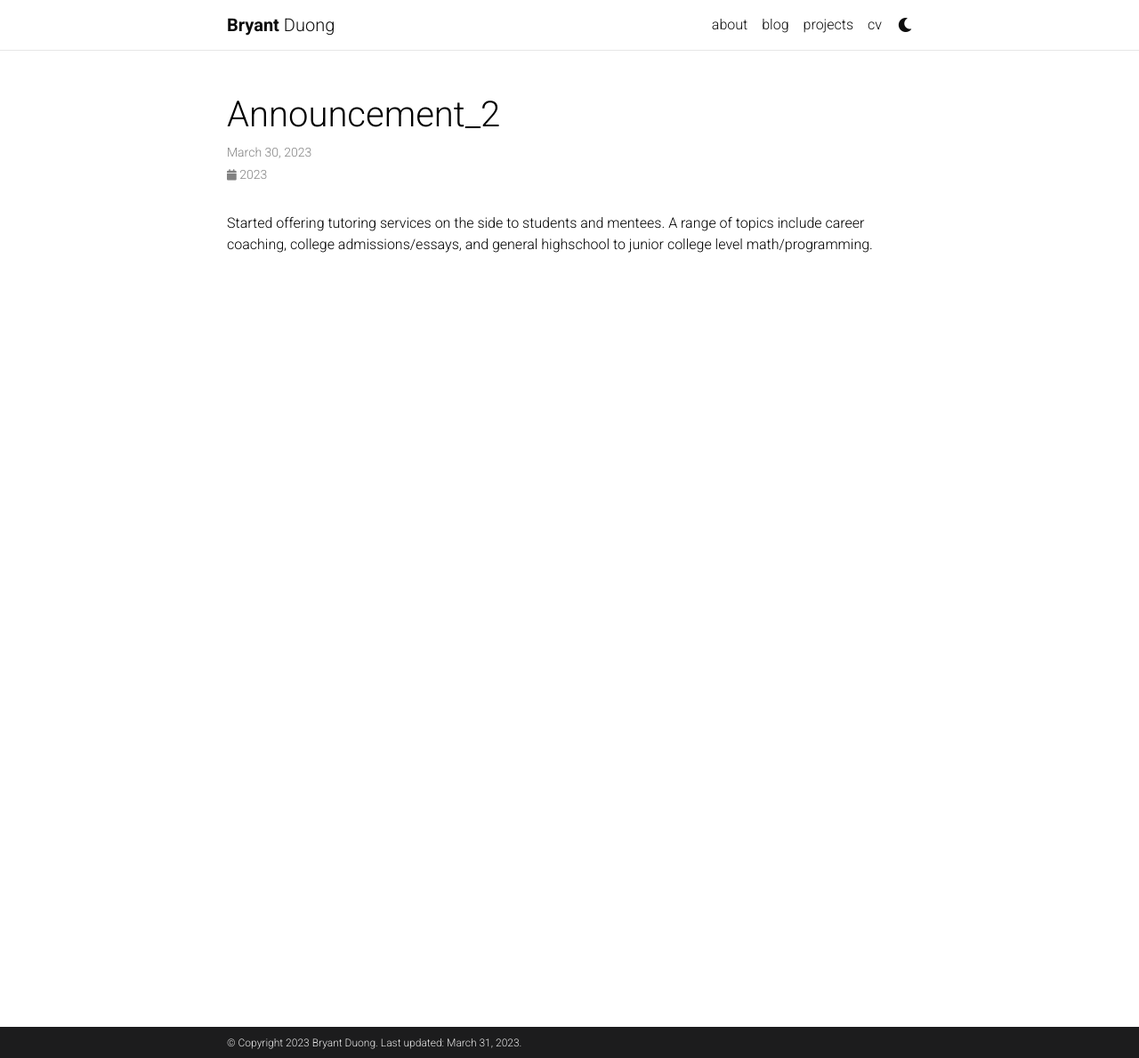
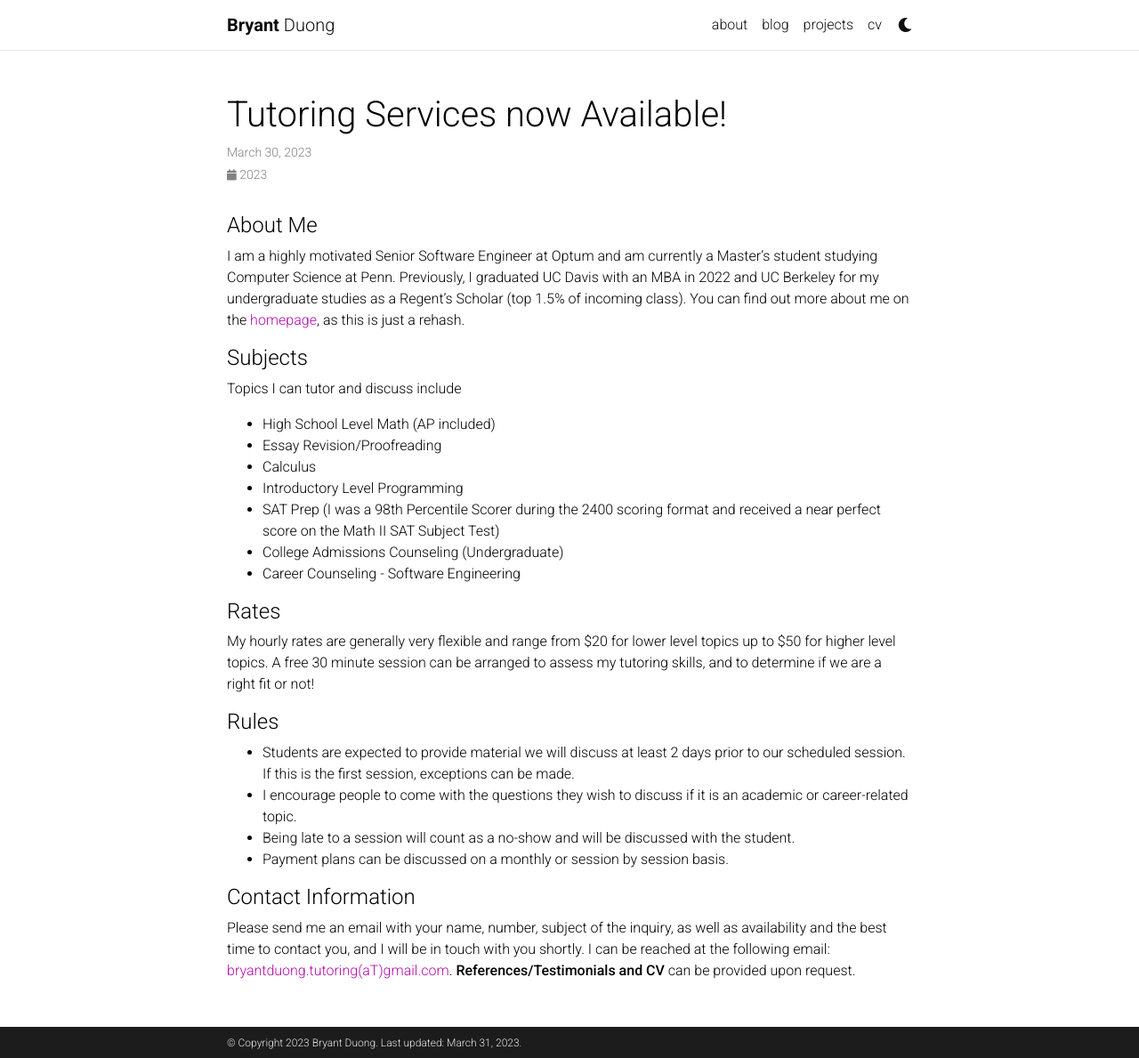
Before and after one commit to bryantduong/bryantduong.github.io, a Jekyll site: the page built from _news/announcement_2.md, in a window 1280 px wide and 1189 px high. Shown: the whole window at 89% size. Built offline with Jekyll 4.4.1, drawn with Linux system fonts in a browser that asks for light colours; comment, search, counter and statistics services are not loaded; a style sheet for code colours, icons or effects is not loaded.

Commit message:
Change this to announcements

```diff
--- a/_news/announcement_2.md
+++ b/_news/announcement_2.md
@@ -1,7 +1,37 @@
 ---
 layout: post
-date: 2023-03-30 18:09:00-0400
-inline: true
+title: Tutoring Services now Available!
+date: 2023-03-30 16:11:00-0400
+inline: false
+related_posts: false
 ---
 
-Started offering tutoring services on the side to students and mentees. A range of topics include career coaching, college admissions/essays, and general highschool to junior college level math/programming.
+#### About Me
+
+I am a highly motivated Senior Software Engineer at Optum and am currently a Master's student studying Computer Science at Penn. Previously, I graduated UC Davis with an MBA in 2022 and UC Berkeley for my undergraduate studies as a Regent's Scholar (top 1.5% of incoming class). You can find out more about me on the [homepage](https://bryantduong.github.io/), as this is just a rehash.
+
+#### Subjects
+
+Topics I can tutor and discuss include
+
+* High School Level Math (AP included)
+* Essay Revision/Proofreading
+* Calculus
+* Introductory Level Programming
+* SAT Prep (I was a 98th Percentile Scorer during the 2400 scoring format and received a near perfect score on the Math II SAT Subject Test)
+* College Admissions Counseling (Undergraduate)
+* Career Counseling - Software Engineering
+
+#### Rates
+
+My hourly rates are generally very flexible and range from $20 for lower level topics up to $50 for higher level topics. A free 30 minute session can be arranged to assess my tutoring skills, and to determine if we are a right fit or not!
+
+#### Rules
+* Students are expected to provide material we will discuss at least 2 days prior to our scheduled session. If this is the first session, exceptions can be made.
+* I encourage people to come with the questions they wish to discuss if it is an academic or career-related topic.
+* Being late to a session will count as a no-show and will be discussed with the student.
+* Payment plans can be discussed on a monthly or session by session basis.
+
+#### Contact Information
+
+Please send me an email with your name, number, subject of the inquiry, as well as availability and the best time to contact you, and I will be in touch with you shortly. I can be reached at the following email: [bryantduong.tutoring(aT)gmail.com](mailto:bryantduong.tutoring@gmail.com). **References/Testimonials and CV** can be provided upon request.
```
Also changed, not shown: _posts/2023-03-30-tutoring.md (+4 -5 lines).
